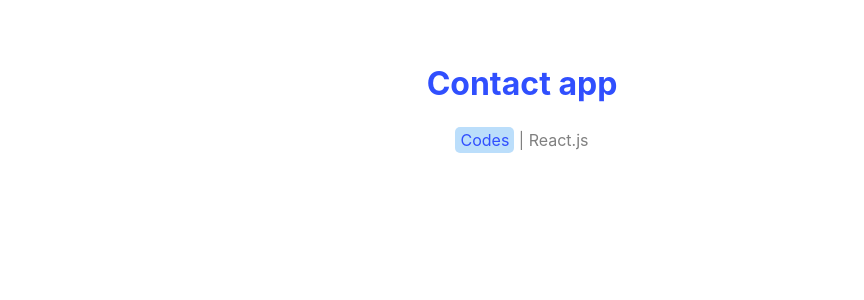
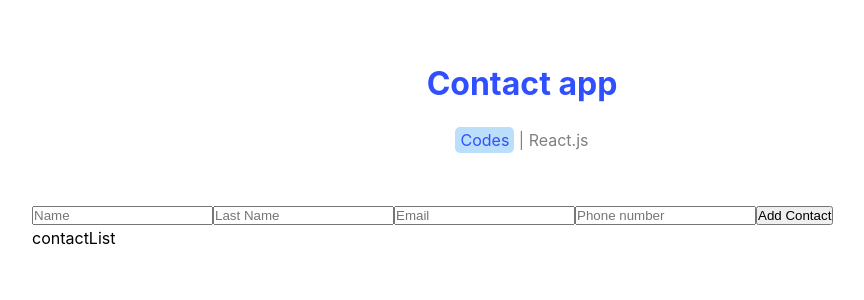
Before and after one commit to MehrabVosough/Contact, a React (Vite) app: page / in a window 1280 px wide. Shown: the top 300 px of the page, without its empty margins (118-982 px from the left). Built offline with nearby package versions, Linux system fonts and the light colour scheme.

Commit message:
Add inputs and save in state

```diff
--- a/src/App.jsx
+++ b/src/App.jsx
@@ -1,4 +1,5 @@
 import Header from "./components/Header"
+import Contact from "./components/contact"
 
 
 function App() {
@@ -7,6 +8,7 @@
   return (
     <>
       <Header/>
+      <Contact/>
     </>
   )
 }
--- /dev/null
+++ b/src/components/ContactList.jsx
@@ -0,0 +1,5 @@
+function contactList(props) {
+	return <div>contactList</div>;
+}
+
+export default contactList;
--- /dev/null
+++ b/src/components/contact.jsx
@@ -0,0 +1,64 @@
+import { useState } from "react";
+
+import ContactList from "./contactList";
+
+function Contact() {
+	const [contacts, setContacts] = useState([]);
+	const [contact, setContact] = useState({
+		name: "",
+		lastName: "",
+		email: "",
+		phone: "",
+	});
+
+	const changeHandler = (event) => {
+		const name = event.target.name;
+		const value = event.target.value;
+
+		setContact((contact) => ({ ...contact, [name]: value }));
+	};
+
+	const addHandler = () => {
+		setContacts((contacts) => [...contacts, contact]);
+		setContact({ name: "", lastName: "", email: "", phone: "" });
+	};
+
+	return (
+		<div>
+			<div>
+				<input
+					type="text"
+					name="name"
+					placeholder="Name"
+					onChange={changeHandler}
+					value={contact.name}
+				/>
+				<input
+					type="text"
+					name="lastName"
+					placeholder="Last Name"
+					onChange={changeHandler}
+					value={contact.lastName}
+				/>
+				<input
+					type="email"
+					name="email"
+					placeholder="Email"
+					onChange={changeHandler}
+					value={contact.email}
+				/>
+				<input
+					type="number"
+					name="phone"
+					placeholder="Phone number"
+					onChange={changeHandler}
+					value={contact.phone}
+				/>
+				<button onClick={addHandler}>Add Contact</button>
+			</div>
+            <ContactList contact={contacts}/>
+		</div>
+	);
+}
+
+export default Contact;
```
